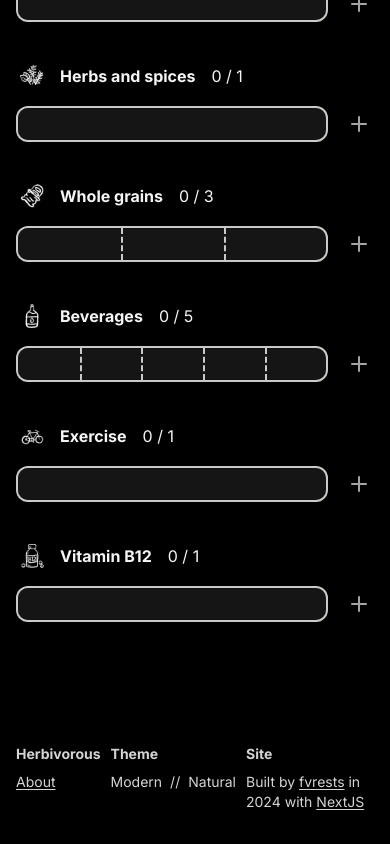
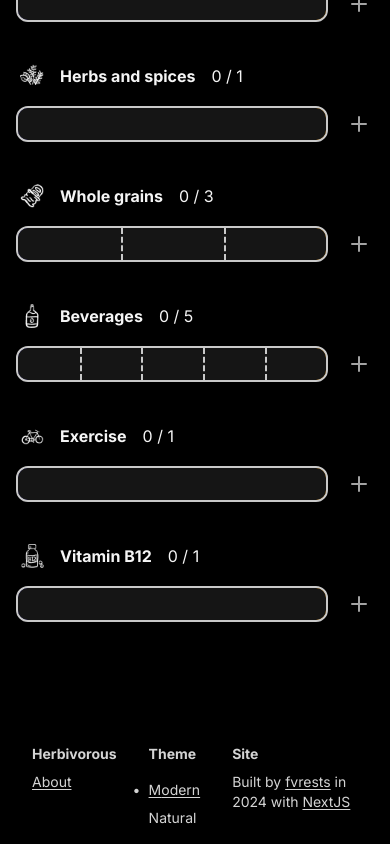
Before and after one commit to fvrests/herbivorous, a Next.js app: page /day/2023-12-31 in a window 390 px wide. Shown: the part 1096-1940 px from the top of the page. Built offline with nearby package versions, Linux system fonts and the light colour scheme; no server answers.

Commit message:
fix: prevent awkward footer layout on small screens

```diff
--- a/src/components/Footer.tsx
+++ b/src/components/Footer.tsx
@@ -1,43 +1,61 @@
 "use client";
 
-import { useContext } from "react";
+import { useContext, useEffect, useState } from "react";
 import { ThemeContext } from "@/components/ThemeProvider";
 import Link from "./Link";
+import { RadioGroup } from "@headlessui/react";
 
 export default function Footer() {
   const themeNames: Theme[] = ["modern", "natural"];
-  const { theme, updateTheme } = useContext(ThemeContext);
+  const { theme, updateTheme, isLoading } = useContext(ThemeContext);
+  const [selectedTheme, setSelectedTheme] = useState(theme ?? "modern");
+
+  useEffect(() => {
+    if (theme) setSelectedTheme(theme);
+  }, [isLoading]);
+
+  useEffect(() => {
+    updateTheme(selectedTheme);
+  }, [selectedTheme]);
+
   return (
     <>
       <nav>
         <ul className="w-full flex items-start justify-between text-sm">
-          <div>
+          <div className="mx-4">
             <h2 className="font-bold mb-2">Herbivorous</h2>
             <li>
               <Link href="/about">About</Link>
             </li>
           </div>
-          <div>
-            <h2 className="font-bold mb-2">Theme</h2>
-            <li className="flex items-center gap-2">
+          <div className="mx-4">
+            <RadioGroup
+              value={selectedTheme}
+              onChange={setSelectedTheme}
+              className="flex flex-col gap-2"
+            >
+              <RadioGroup.Label className="font-bold mb-2">
+                Theme
+              </RadioGroup.Label>
               {themeNames.map((themeName: Theme, i) => (
-                <span key={themeName}>
-                  <button
-                    onClick={() => updateTheme(themeName)}
-                    className={`${
-                      theme === themeName ? "underline" : ""
-                    } first-letter:uppercase`}
-                  >
-                    {themeName}
-                  </button>
-                  {i < themeNames.length - 1 && (
-                    <span className="ml-2">{"//"}</span>
+                <RadioGroup.Option key={themeName} value={themeName}>
+                  {({ checked }) => (
+                    <div className="relative cursor-pointer">
+                      {checked && <span className="absolute -left-4">•</span>}
+                      <li
+                        className={`${
+                          checked ? "underline" : ""
+                        } first-letter:uppercase`}
+                      >
+                        {themeName}
+                      </li>
+                    </div>
                   )}
-                </span>
+                </RadioGroup.Option>
               ))}
-            </li>
+            </RadioGroup>
           </div>
-          <div className="max-w-32">
+          <div className="mx-4 max-w-32">
             <li>
               <h2 className="font-bold mb-2">Site</h2>
               <p>
```
